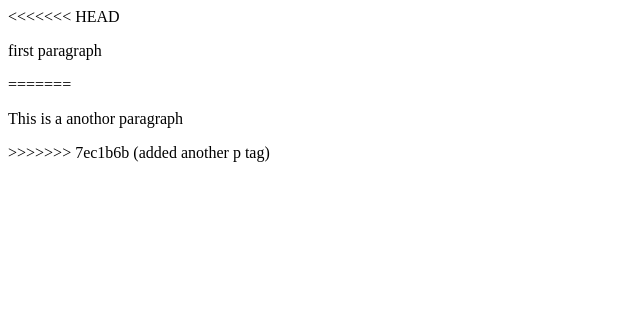
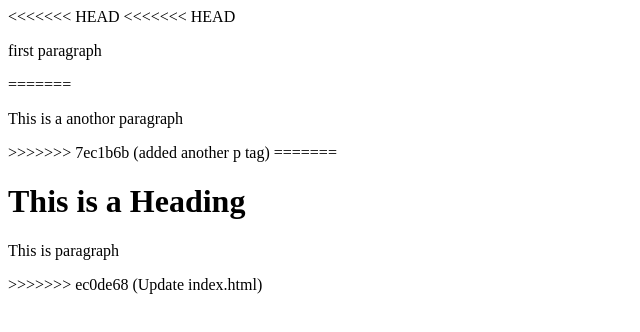
Before and after one commit to VenoMF899/learning-git, a plain HTML site: page index.html in a window 1280 px wide. Shown: the whole page, without its empty margins (0-640 px from the left). Drawn offline with Linux system fonts and the light colour scheme.

Commit message:
Update index.html

```diff
--- a/index.html
+++ b/index.html
@@ -5,9 +5,14 @@
 </head>
 <body>
 <<<<<<< HEAD
+<<<<<<< HEAD
   <p>first paragraph</p>
 =======
     <p>This is a anothor paragraph</p>
 >>>>>>> 7ec1b6b (added another p tag)
+=======
+  <h1>This is a Heading</h1>
+  <p>This is paragraph </p>
+>>>>>>> ec0de68 (Update index.html)
 </body>
 </html>
```
